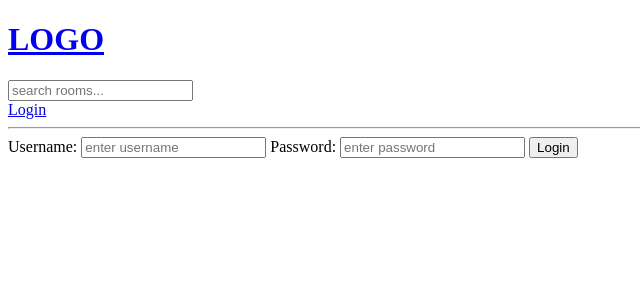
After one commit to Isaac3N/django-proj, a Django app: page /login/ in a window 1280 px wide. The commit adds this page. Shown: the top 300 px of the page, without its empty margins (0-640 px from the left). Run offline with Django 4.2, Linux system fonts and the light colour scheme.

Commit message:
some flash error message and login registration

```diff
--- a/studymates/base/templates/base/home.html
+++ b/studymates/base/templates/base/home.html
@@ -9,7 +9,7 @@
 
 </style>
 
-{% comment %} update {% endcomment %}
+
 
 <div class="home-container">
 	<div>
--- /dev/null
+++ b/studymates/base/templates/base/login_register.html
@@ -0,0 +1,14 @@
+{% extends 'main.html'%} {% block content %}
+<div>
+	<form action="" method="POST">
+		{% csrf_token %}
+		<label> Username: </label>
+		<input type="text" name="username" placeholder="enter username" />
+
+		<label> Password: </label>
+		<input type="text" name="password" placeholder="enter password" />
+
+		<input type="submit" value="Login" />
+	</form>
+</div>
+{% endblock content %}
--- a/studymates/base/urls.py
+++ b/studymates/base/urls.py
@@ -2,6 +2,7 @@ from django.urls import path
 from .views import *
 
 urlpatterns = [
+    path("login/", loginPage, name="login"),
     path("", home, name="home"),
     path("room/<str:pk>/", room, name="room"),
     path("create-room/", createRoom, name="create-room"),
--- a/studymates/base/views.py
+++ b/studymates/base/views.py
@@ -2,15 +2,30 @@ from django.shortcuts import render, redirect
 from .models import *
 from .forms import RoomForm
 from django.db.models import Q
-
+from django.contrib.auth.models import User
+from django.contrib import messages
 
 # Create your views here.
 
 # rooms = [
 #     {"id":1, "name": "Let's learn python"},
 #     {"id": 2, "name": "Design with me"},
-#     {"id": 3, "name": "Frontend developments"}
 # ]
+
+
+def loginPage(request):
+    if request.method == "POST":
+        username = request.POST.get("username")
+        password = request.POST.get("password")
+
+        try:
+            user = User.objects.get(username=username)
+
+        except:
+            messages.error(request, "User does not exist")
+
+    context = {}
+    return render(request, "base/login_register.html", context)
 
 
 def home(request):
--- a/studymates/templates/navbar.html
+++ b/studymates/templates/navbar.html
@@ -6,4 +6,5 @@
 	<input type="text" name="q" placeholder="search rooms..."/>
 </form>
 
+<a href="{% url 'login' %}">Login</a>
 <hr />
```
